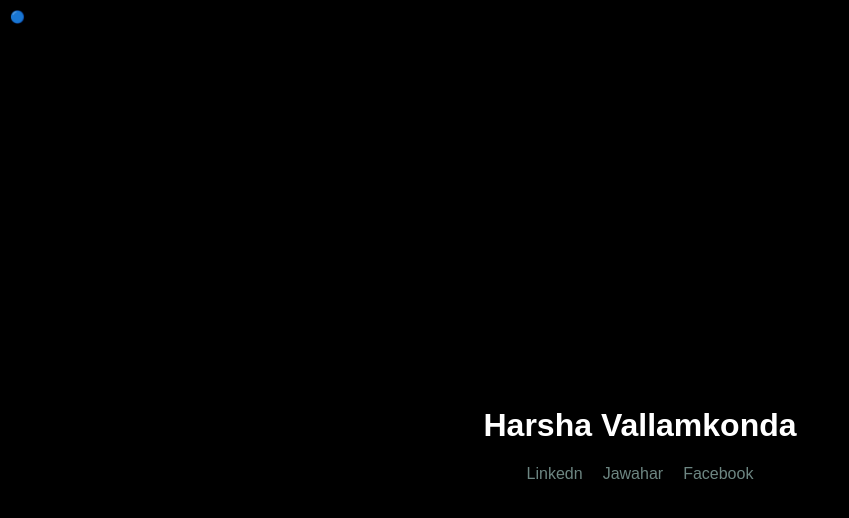
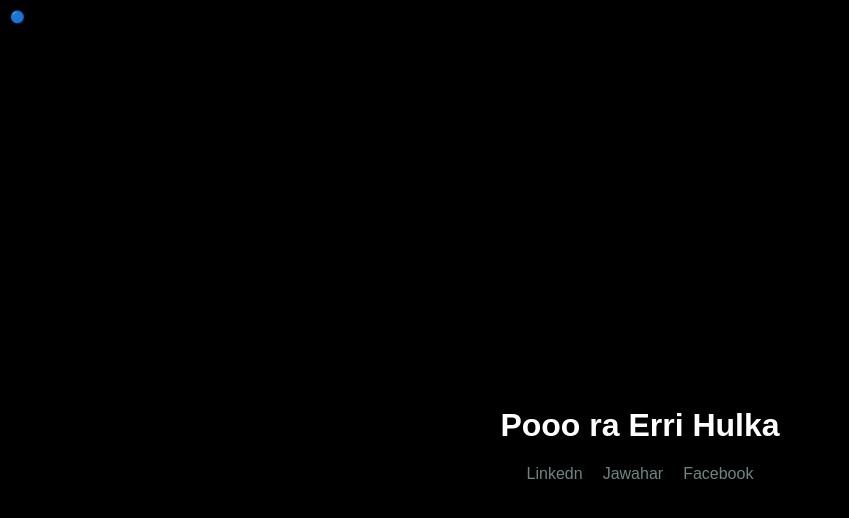
Before and after one commit to harshavallamkonda/randomshitt, a plain HTML site: page index.html in a window 1280 px wide. Shown: the whole page, without its empty margins (0-849 px from the left). Drawn offline with Linux system fonts and the light colour scheme.

Commit message:
Small Main Heading Changes

```diff
--- a/index.html
+++ b/index.html
@@ -15,7 +15,7 @@
 
     <div class="content">
         <div class="center-text">
-            <h1>Harsha Vallamkonda</h1>
+            <h1>Pooo ra Erri Hulka</h1>
             <div class="sub-links">
                 <a href="https://www.linkedin.com/in/harsha-vallamkonda-706a09190/" onclick="moveBall('LinkedIn')">Linkedn</a>
                 <a href="https://www.instagram.com/harshavallamkonda/" onclick="moveBall('BlogSite')">Jawahar</a>
```
